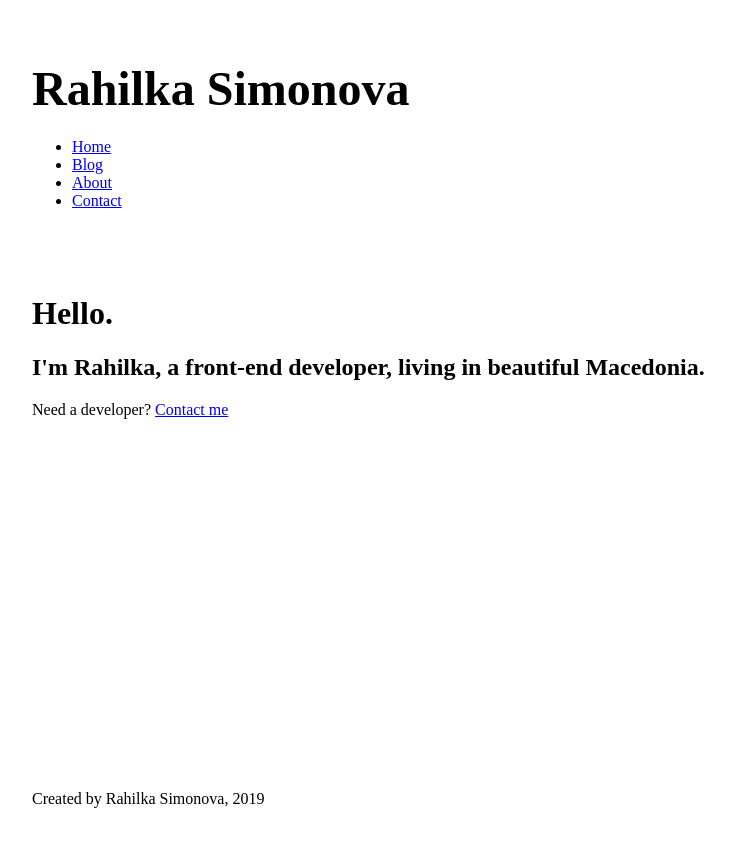
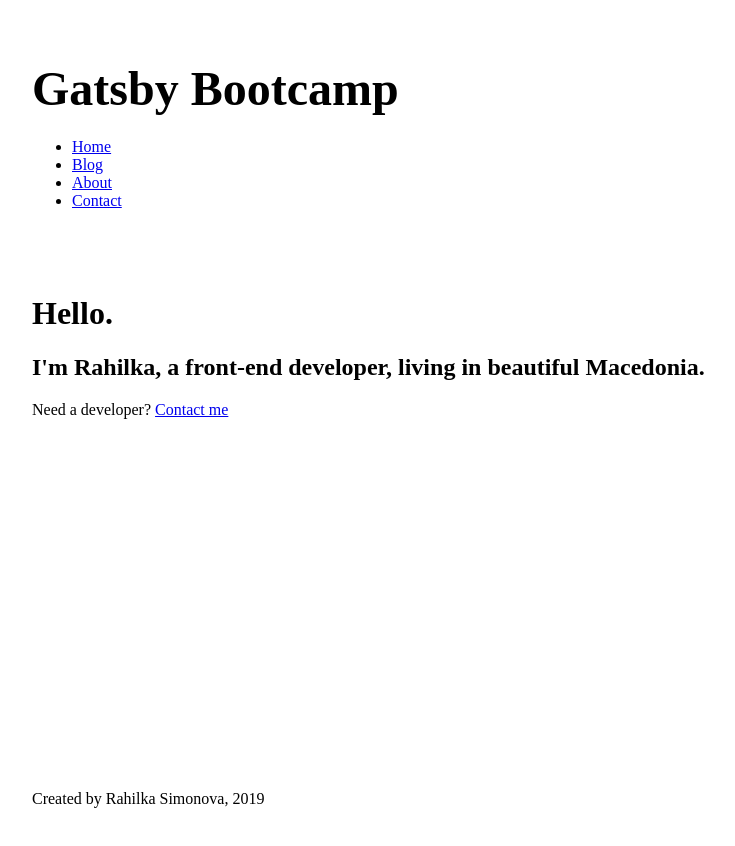
Before and after one commit to rahilka/gatsby-bootcamp, a Gatsby site: page / in a window 1280 px wide. Shown: the whole page, without its empty margins (233-968 px from the left). Built offline with nearby package versions, Linux system fonts and the light colour scheme; Gatsby itself is replaced by a stand-in of ours.

Commit message:
add graphql

```diff
--- a/gatsby-config.js
+++ b/gatsby-config.js
@@ -5,7 +5,10 @@
  */
 
 module.exports = {
-  /* Your site config here */
+  siteMetadata: {
+    title: 'Gatsby Bootcamp',
+    author: 'Rahilka Simonova'
+  },
   plugins: [
     'gatsby-plugin-sass'
   ]
--- a/src/components/footer.js
+++ b/src/components/footer.js
@@ -1,9 +1,20 @@
 import React from 'react';
+import { graphql, useStaticQuery } from 'gatsby';
 
 const Footer = () => {
+    const data = useStaticQuery(graphql`
+        query {
+            site {
+                siteMetadata {
+                    author
+                }
+            }
+        }
+    `);
+
     return (
         <footer>
-            <p>Created by Rahilka Simonova, 2019</p>
+            <p>Created by {data.site.siteMetadata.author}, 2019</p>
         </footer>
     );
 }
--- a/src/components/header.js
+++ b/src/components/header.js
@@ -1,13 +1,23 @@
 import React from 'react';
-import { Link } from 'gatsby';
+import { Link, graphql, useStaticQuery } from 'gatsby';
 
 import headerStyles from './header.module.scss';
 
 const Header = () => {
+    const data = useStaticQuery(graphql`
+        query {
+            site {
+                siteMetadata {
+                    title
+                }
+            }
+        }
+    `);
+
     return (
         <header className={headerStyles.header}>
             <h1>
-                <Link className={headerStyles.title} to="/">Rahilka Simonova</Link>
+                <Link className={headerStyles.title} to="/">{data.site.siteMetadata.title}</Link>
             </h1>
             <nav>
                 <ul className={headerStyles.navList}>
```
